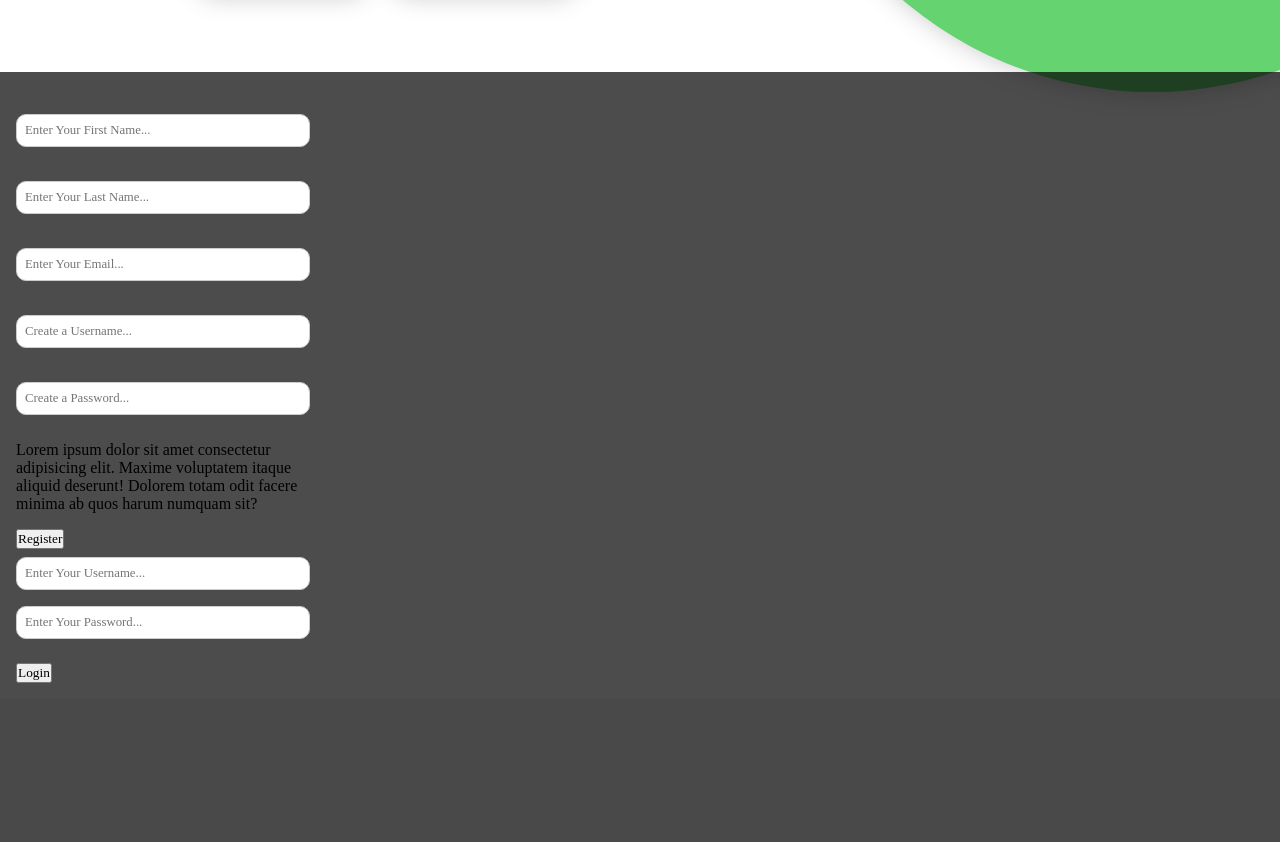
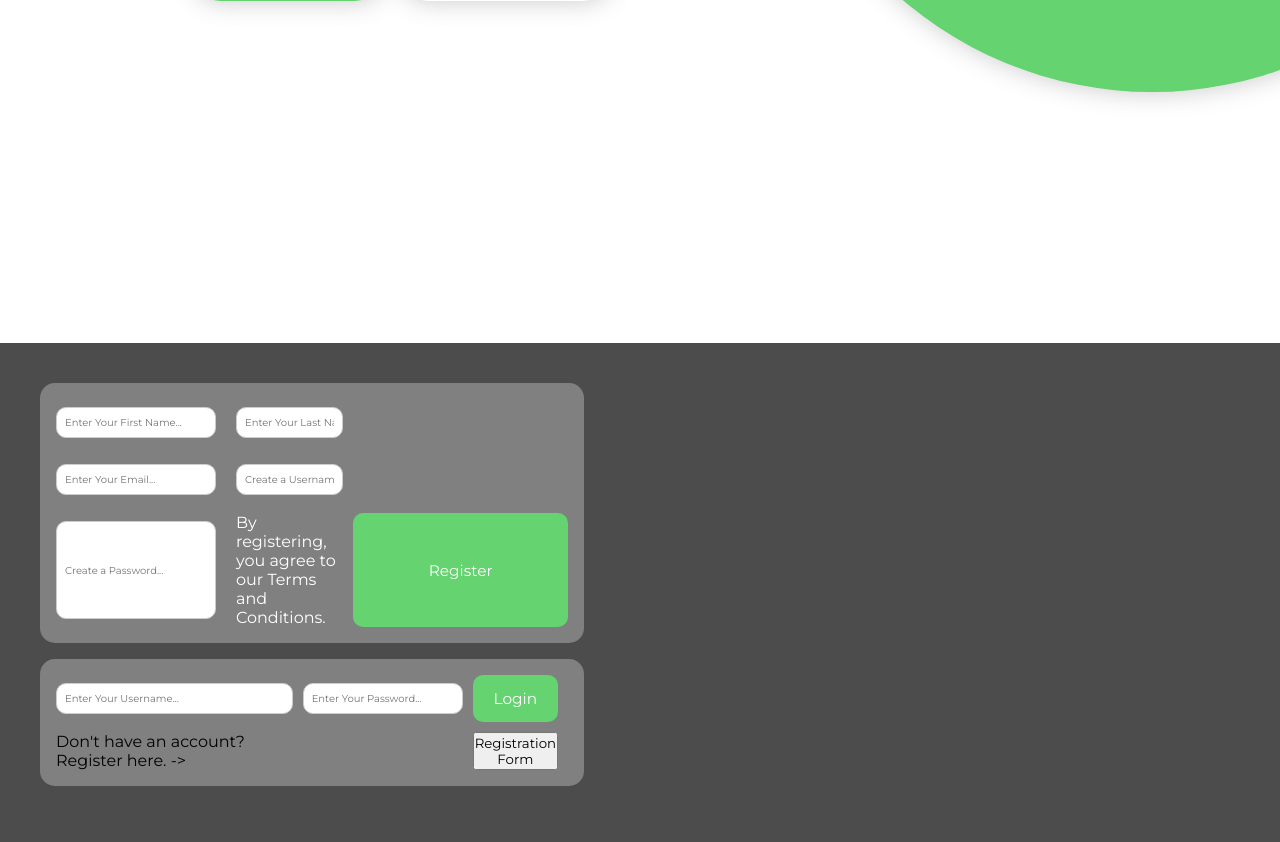
Before and after one commit to jerrya-code/CS3311SecureWebDevProj, a Django app: page / in a window 1280 px wide; the page is wider, and only the part inside the window is pictured. Shown: the part 516-1358 px from the top of that part. Before the commit the page ends 1199 px from the top of that part, so only its background shows below. Run offline with Django 5.2, Linux system fonts and the light colour scheme; some web fonts are replaced.

Commit message:
stylized form and buttons, applied grid to organize content

```diff
--- a/MealPlanner/Meal_Planner/static/Meal_Planner/style.css
+++ b/MealPlanner/Meal_Planner/static/Meal_Planner/style.css
@@ -9,7 +9,7 @@ body{
 }
 @font-face {
     font-family: "Montserrat";
-    src: url("{% static 'Meal_Planner/fonts/Montserrat-Regular.ttf' %}") format("truetype");
+    src: url("fonts/Montserrat-Regular.ttf") format("truetype");
     font-weight: 400;
 }
 #webapp_name{
@@ -147,20 +147,22 @@ button{
 #FormSection{
     display: flex;
     flex-direction: column;
-    padding: 2vh;
+    padding: 5vh;
     justify-content: center;
     background-color: rgb(0, 0, 0, 0.7);
-    margin-top: 5vh;
+    margin-top: 38vh;
 
 }
 
 #RegistrateForm, #LoginForm{
-    display: flex;
-    flex-direction: column;
+    display: grid;
+    grid-template-columns: auto auto 1fr 2fr;
+    gap: 10px;
     margin-bottom: 2vh;
-    width: 23vw;
-
-
+    width: 40vw;
+    background-color: gray;
+    padding: 2vh;
+    border-radius: 15px;
 }
 
 input[type = text], input[type = password], input[type = email]{
@@ -168,5 +170,23 @@ input[type = text], input[type = password], input[type = email]{
     padding: 0.5rem;
     border-radius: 10px;
     border: 1px solid #ccc;
-    font-size: 1vmax;
+    font-size: 10px;
 }
+
+.form_input{
+    width: 100%;
+    box-sizing: border-box;
+}
+
+.RegisterTerms{
+    color: white;
+}
+
+#RegisterButton, #LoginButton{
+    padding: 1vh;
+    border-radius: 10px;
+    border: none;
+    background-color: #64D370;
+    color: white;
+    font-size: 1.2vmax;
+}
--- a/MealPlanner/Meal_Planner/templates/index.html
+++ b/MealPlanner/Meal_Planner/templates/index.html
@@ -6,9 +6,10 @@
     <meta name="viewport" content="width=device-width, initial-scale=1.0" />
     <title>Meal Planner</title>
     <link rel="stylesheet" type="text/css" href="{% static 'Meal_Planner/style.css' %}" />
+    <link rel="shortcut icon" href="/static/Meal_Planner/imgs/chef_hat.png" type="image/x-icon"> <!--Was causing error w/o this-->
   </head>
   <body>
-    <header>
+      <header>
       <div id="webapp_name" class="shadow" >
         <img
           src="{% static 'Meal_Planner/imgs/chef_hat.png' %}"
@@ -50,24 +51,31 @@
     </div> <br><br>
 
 
-    <div id = "FormSection" class = "FormSection"><br>
+    <div id = "FormSection" class = "FormSection">
 
       <div class = "form_container">
-        <form id = "RegistrateForm">
-        <input type = "text" name = "first_name" placeholder="Enter Your First Name..."> <br>
-        <input type = "text" name = "last_name" placeholder="Enter Your Last Name..."> <br>
-        <input type = "email" name = "email" placeholder="Enter Your Email..."> <br>
-        <input type = "text" name = "username" placeholder="Create a Username..."> <br>
-        <input type = "password" name = "password" placeholder="Create a Password..."> <br>
-        <p>Lorem ipsum dolor sit amet consectetur adipisicing elit. Maxime voluptatem itaque aliquid deserunt! Dolorem totam odit facere minima ab quos harum numquam sit?</p>
+        <form id = "RegistrateForm" method = "post" action = "/register/" >
+        <input class = "form_input" type = "text" name = "first_name" placeholder="Enter Your First Name..."> <br>
+        <input class = "form_input" type = "text" name = "last_name" placeholder="Enter Your Last Name..."> <br>
+        <input class = "form_input" type = "email" name = "email" placeholder="Enter Your Email..."> <br>
+        <input class = "form_input" type = "text" name = "username" placeholder="Create a Username..."> <br>
+        <input class = "form_input" type = "password" name = "password" placeholder="Create a Password..."> <br>
+        <p class = "RegisterTerms">By registering, you agree to our Terms and Conditions. </p>
+
+         <button id = "RegisterButton" type = "submit" form = "RegistrateForm">Register</button>
+
       </form>
-      <button id = "RegisterButton">Register</button>
 
-      <form id = "LoginForm">
+      <form id = "LoginForm" method = "post" action = "/login/">
         <input type = "text" name = "username" placeholder="Enter Your Username...">
         <input type = "password" name = "password" placeholder="Enter Your Password...">
+
+        <button id = "LoginButton" type = "submit" form = "LoginForm">Login</button> <br>
+      <span>Don't have an account? Register here. -> </span>
+      <br>
+      <button id = "toRegister" class="form_switch_btn">Registration Form</button>
+
       </form>
-      <button id = "LoginButton">Login</button>
 
       </div>
     </div>
```
